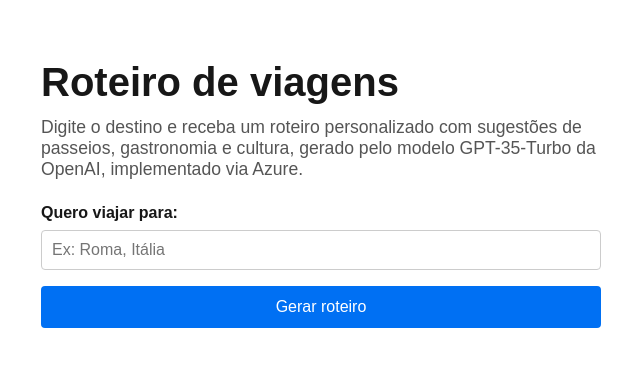
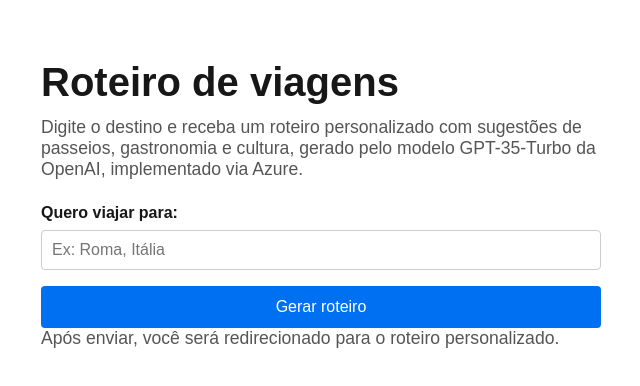
Before and after one commit to caio2983/openai-travel-next, a Next.js app in the folder frontend/: page / in a window 1280 px wide. Shown: the top 386 px of the page, without its empty margins (319-959 px from the left). Built offline with nearby package versions, Linux system fonts and the light colour scheme.

Commit message:
refactor(frontend): update home page's routing

```diff
--- a/frontend/src/app/page.tsx
+++ b/frontend/src/app/page.tsx
@@ -1,4 +1,18 @@
+"use client";
+
+import { useRouter } from "next/navigation";
+import { FormEvent, useState } from "react";
+
 export default function Home() {
+  const router = useRouter();
+  const [destino, setDestino] = useState("");
+
+  function handleSubmit(e: FormEvent) {
+    e.preventDefault();
+    if (!destino.trim()) return;
+
+    router.push(`/roteiro/${encodeURIComponent(destino.trim().toLowerCase())}`);
+  }
   return (
     <div className="container">
       <h1 className="title">Roteiro de viagens</h1>
@@ -7,8 +21,7 @@ export default function Home() {
         passeios, gastronomia e cultura, gerado pelo modelo GPT-35-Turbo da
         OpenAI, implementado via Azure.
       </p>
-
-      <form className="form">
+      <form className="form" onSubmit={handleSubmit} noValidate>
         <label htmlFor="destino" className="label">
           Quero viajar para:
         </label>
@@ -19,11 +32,20 @@ export default function Home() {
           placeholder="Ex: Roma, Itália"
           className="input"
           required
+          value={destino}
+          onChange={(e) => setDestino(e.target.value)}
+          aria-describedby="destinoHelp"
         />
-
-        <button type="submit" className="button">
+        <button
+          type="submit"
+          className="button"
+          aria-label={`Gerar roteiro para ${destino || "destino"}`}
+        >
           Gerar roteiro
         </button>
+        <p id="destinoHelp" className="description">
+          Após enviar, você será redirecionado para o roteiro personalizado.
+        </p>
       </form>
     </div>
   );
```
